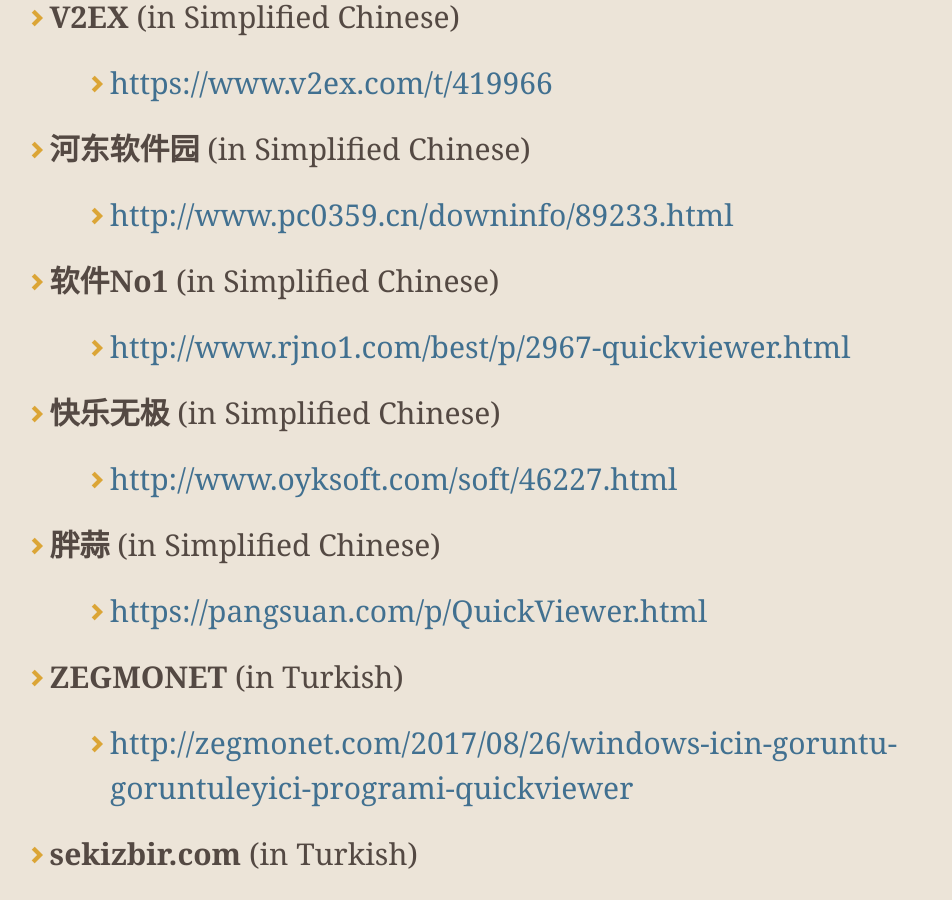
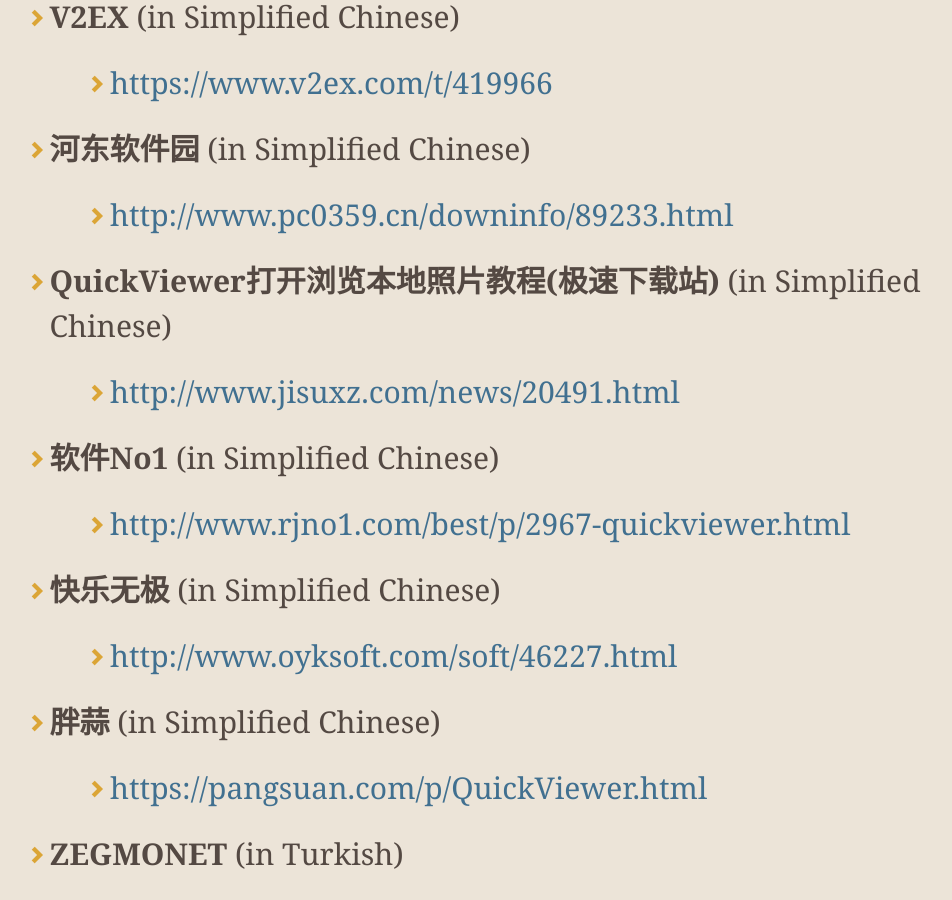
Before and after one commit to kanryu/quickviewer, a Jekyll site: the page built from docs/index.md, in a window 1280 px wide and 900 px high, scrolled down 6624 px. Shown: the whole window, without its empty margins (179-1131 px from the left). Built offline with Jekyll 4.4.1, drawn with Linux system fonts in a browser that asks for light colours; nearby versions of some CDN libraries; comment, search, counter and statistics services are not loaded; our own code applies the rules of GitHub Pages for plain Markdown files.

Commit message:
Update index.md

```diff
--- a/docs/index.md
+++ b/docs/index.md
@@ -107,6 +107,8 @@ You can also clone the latest source code from **[this repository.](https://gith
     - [https://www.v2ex.com/t/419966](https://www.v2ex.com/t/419966)
 - **河东软件园** (in Simplified Chinese)
     - [http://www.pc0359.cn/downinfo/89233.html](http://www.pc0359.cn/downinfo/89233.html)
+- **QuickViewer打开浏览本地照片教程(极速下载站)** (in Simplified Chinese)
+    - [http://www.jisuxz.com/news/20491.html](http://www.jisuxz.com/news/20491.html)
 - **软件No1** (in Simplified Chinese)
     - [http://www.rjno1.com/best/p/2967-quickviewer.html](http://www.rjno1.com/best/p/2967-quickviewer.html)
 - **快乐无极** (in Simplified Chinese)
```
